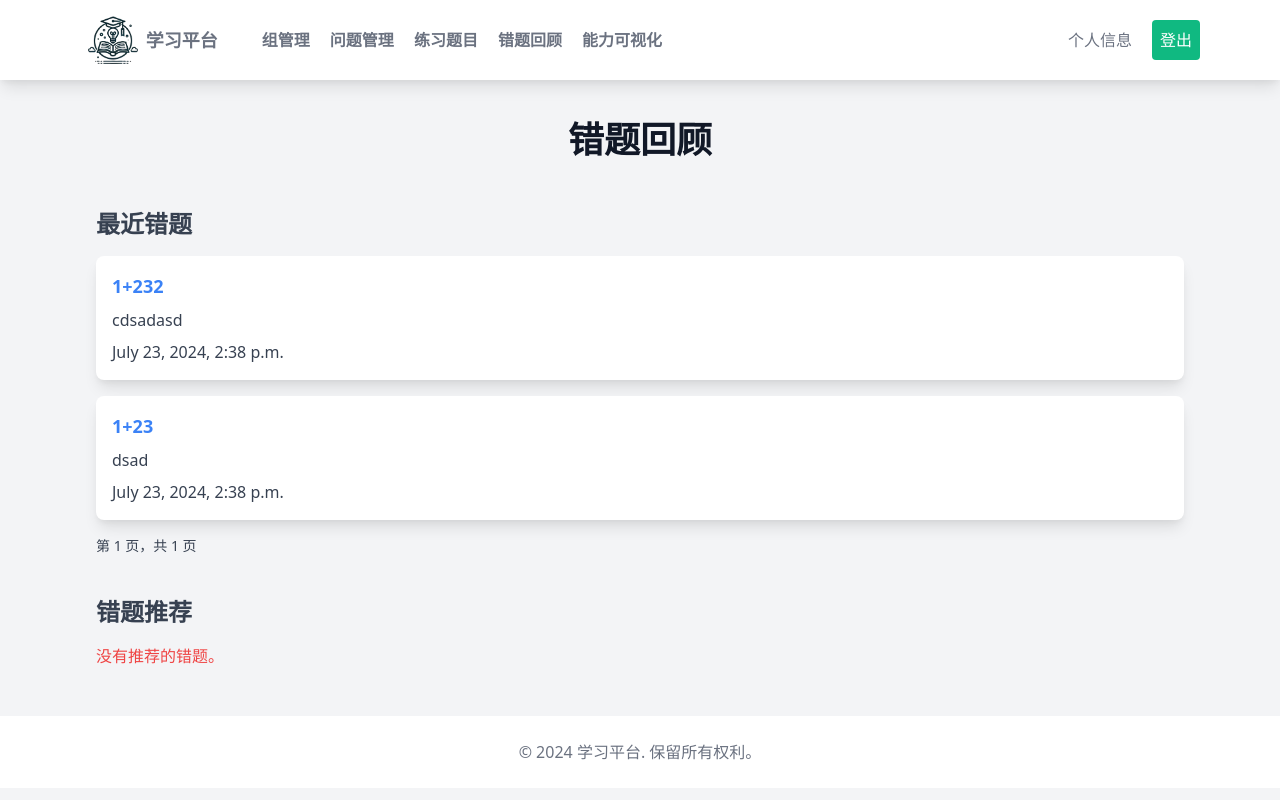
After one commit to plhlalala/BUAA_python_summer_project, a Django app: page /questions/review_mistakes/ in a window 1280 px wide. The commit adds this page. Run offline with Django 4.2, Linux system fonts and the light colour scheme; a user stored in the database is signed in; data comes from the database, SQL or seed files in the repository; both versions use the stored data as it was after the commit; some libraries are stand-ins or nearby versions.

Commit message:
feat:添加错题列表

```diff
--- /dev/null
+++ b/questions/templates/questions/review_mistakes.html
@@ -0,0 +1,64 @@
+{% extends "basehome.html" %}
+{% block title %}错题回顾{% endblock %}
+
+{% block content %}
+<div class="max-w-6xl mx-auto mt-10 px-4">
+    <h1 class="text-4xl font-bold text-center text-gray-900 mb-12">错题回顾</h1>
+
+    <!-- 最近错题 -->
+    <div class="mb-8">
+        <h2 class="text-2xl font-semibold text-gray-700 mb-4">最近错题</h2>
+        {% if page_obj.object_list %}
+            <div class="space-y-4">
+                {% for answer in page_obj.object_list %}
+                    <div class="bg-white shadow-lg rounded-lg p-4 mb-2">
+                        <a href="{% url 'question_detail' answer.question.id %}" class="text-blue-500 hover:text-blue-700 text-lg font-semibold">
+                            {{ answer.question.title }}
+                        </a>
+                        <p class="text-gray-700 mt-2">{{ answer.wrong_answer_reason }}</p>
+                        <p class="text-gray-700 mt-2">{{ answer.timestamp }}</p>
+                    </div>
+                {% endfor %}
+            </div>
+            <!-- 分页控件 -->
+            <div class="mt-4">
+                <span class="block text-sm text-gray-700">
+                    第 {{ page_obj.number }} 页，共 {{ page_obj.paginator.num_pages }} 页
+                </span>
+                <div class="flex justify-center mt-2">
+                    {% if page_obj.has_previous %}
+                        <a href="?page={{ page_obj.previous_page_number }}" class="px-3 py-2 bg-blue-500 text-white rounded-lg hover:bg-blue-600">
+                            上一页
+                        </a>
+                    {% endif %}
+                    {% if page_obj.has_next %}
+                        <a href="?page={{ page_obj.next_page_number }}" class="px-3 py-2 ml-2 bg-blue-500 text-white rounded-lg hover:bg-blue-600">
+                            下一页
+                        </a>
+                    {% endif %}
+                </div>
+            </div>
+        {% else %}
+            <p class="text-red-500">没有错题记录。</p>
+        {% endif %}
+    </div>
+
+    <!-- 错题推荐 -->
+    <div>
+        <h2 class="text-2xl font-semibold text-gray-700 mb-4">错题推荐</h2>
+        {% if recommended_questions %}
+            <div class="space-y-4">
+                {% for question in recommended_questions %}
+                    <div class="bg-white shadow-lg rounded-lg p-4 mb-2">
+                        <a href="{% url 'question_detail' question.id %}" class="text-blue-500 hover:text-blue-700 text-lg font-semibold">
+                            {{ question.title }}
+                        </a>
+                    </div>
+                {% endfor %}
+            </div>
+        {% else %}
+            <p class="text-red-500">没有推荐的错题。</p>
+        {% endif %}
+    </div>
+</div>
+{% endblock %}
--- a/questions/urls.py
+++ b/questions/urls.py
@@ -17,5 +17,6 @@ urlpatterns = [
     path('practice_question_set/<int:question_set_id>/', views.practice_question_set, name='practice_question_set'),
     path('check_answer/<int:question_id>/', views.check_answer, name='check_answer'),
     path('question_sets/', views.question_set_list, name='question_set_list'),
+    path('review_mistakes/', views.review_mistakes, name='review_mistakes'),
     # path('error_log/', views.generate_error_log, name='generate_error_log'),
 ]
--- a/questions/views.py
+++ b/questions/views.py
@@ -1,5 +1,6 @@
 import json
 
+from django.core.paginator import Paginator
 from django.shortcuts import render, get_object_or_404, redirect
 from django.contrib.auth.decorators import login_required
 from django.http import JsonResponse
@@ -8,6 +9,7 @@ from django.views.decorators.csrf import csrf_exempt
 from groups.models import Group
 from shareplatform import settings
 from user.models import User
+from . import models
 from .models import Question, QuestionSet, UserAnswer
 from .forms import QuestionForm, QuestionSetForm, QuestionSearchForm, QuestionPictureForm
 import pytesseract
@@ -237,3 +239,26 @@ def question_set_list(request):
         'search_performed': search_performed,
         'search_query': search_query
     })
+
+
+@login_required
+def review_mistakes(request):
+    user = request.user
+    wrong_answers = UserAnswer.objects.filter(user=user, is_correct=False).order_by('-timestamp')
+
+    paginator = Paginator(wrong_answers, 5)  # 每页显示5个错题
+    page_number = request.GET.get('page')
+    page_obj = paginator.get_page(page_number)
+
+    # # 假设错题推荐逻辑为最近错题中错误次数最多的题目
+    # recommended_questions = (UserAnswer.objects.filter(user=user, is_correct=False)
+    #                          .values('question')
+    #                          .annotate(wrong_count=models.Count('id'))
+    #                          .order_by('-wrong_count')[:5])
+    #
+    # recommended_questions = [Question.objects.get(id=item['question']) for item in recommended_questions]
+
+    return render(request, 'questions/review_mistakes.html', {
+        'page_obj': page_obj,
+        #'recommended_questions': recommended_questions
+    })
--- a/templates/basehome.html
+++ b/templates/basehome.html
@@ -29,7 +29,7 @@
                        class="py-4 px-2 text-gray-500 font-semibold hover:text-green-500 transition duration-300">问题管理</a>
                     <a href="/questions/question_sets/"
                        class="py-4 px-2 text-gray-500 font-semibold hover:text-green-500 transition duration-300">练习题目</a>
-                    <a href="/questions/selftest"
+                    <a href="/questions/review_mistakes/"
                        class="py-4 px-2 text-gray-500 font-semibold hover:text-green-500 transition duration-300">错题回顾</a>
                     <a href="/visualization/"
                        class="py-4 px-2 text-gray-500 font-semibold hover:text-green-500 transition duration-300">能力可视化</a>
```
Also changed, not shown: db.sqlite3, media/avatars/2_EuK0hLa.jpg (deleted), media/avatars/微信图片_20240723195325.png (added), media/avatars/微信图片_20240723195325_Rk0mnGa.png (added).
